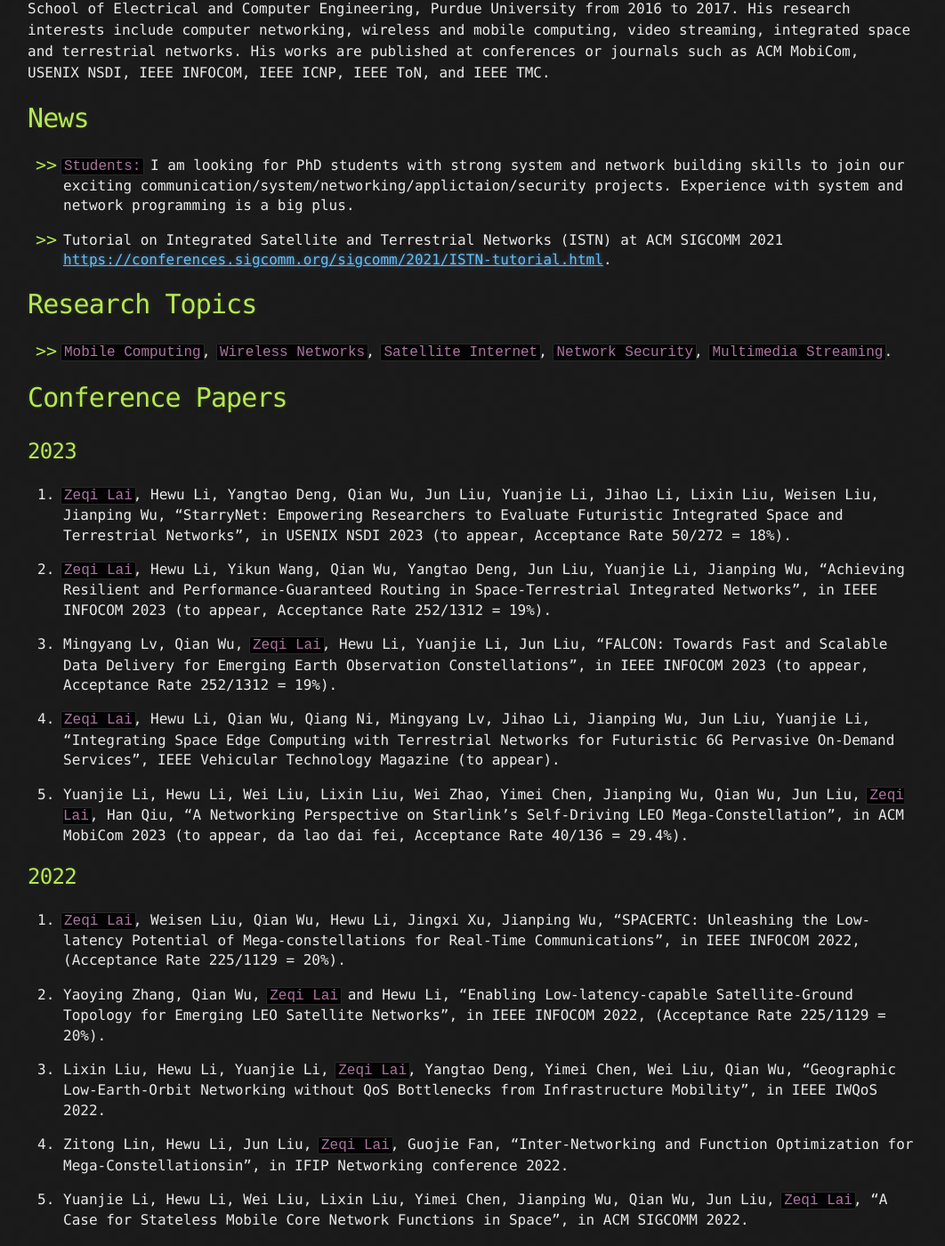
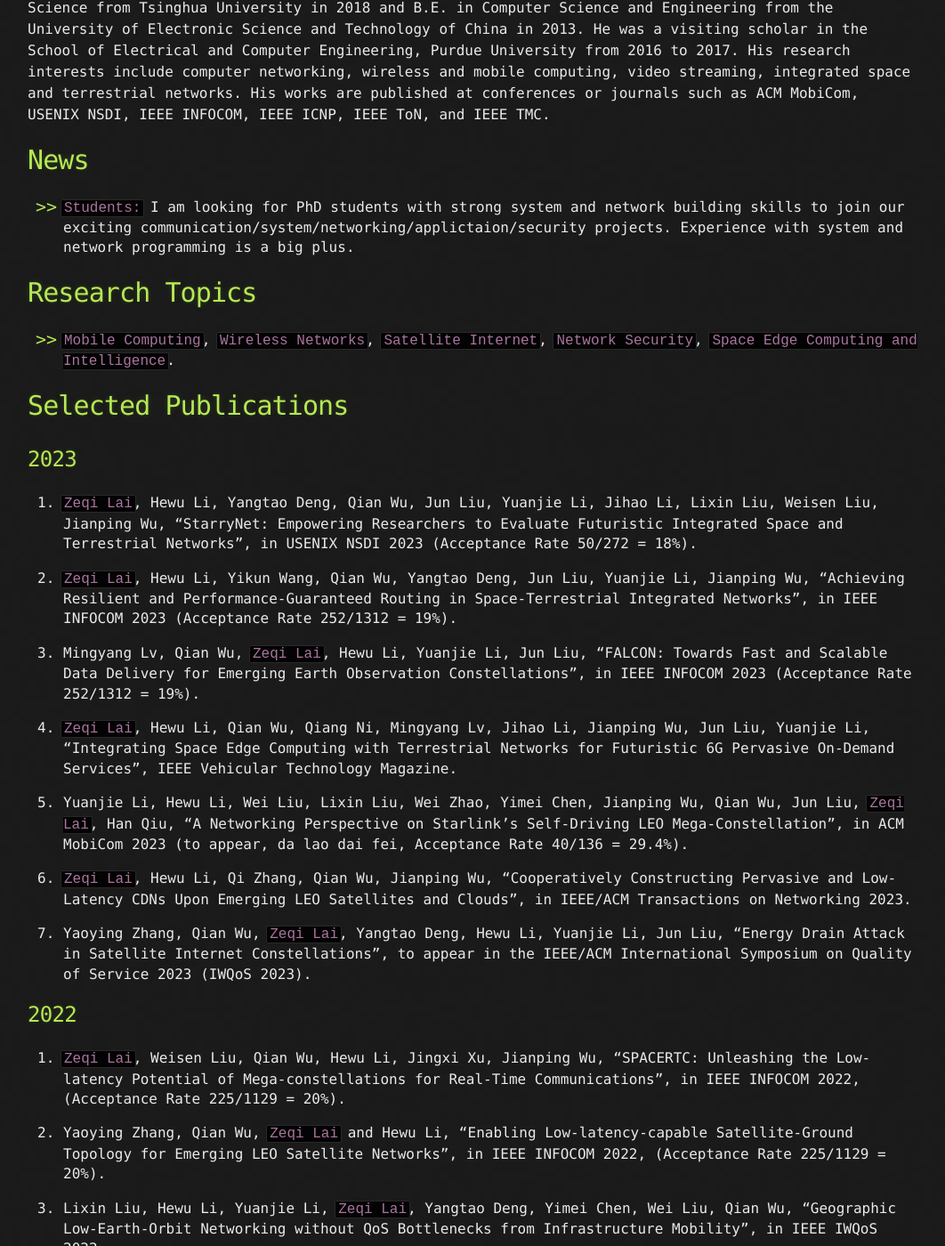
Before and after one commit to lzq8272587/lzq8272587.github.io, a Jekyll site: the page built from index.md, in a window 1280 px wide and 1400 px high, scrolled down 710 px. Shown: the whole window at 89% size, without its empty margins (109-1171 px from the left). Built offline with Jekyll 4.4.1, drawn with Linux system fonts in a browser that asks for light colours; our own code applies the rules of GitHub Pages for plain Markdown files; some of the changed text lies outside the part shown.

Commit message:
Info update.
Update information

```diff
--- a/index.md
+++ b/index.md
@@ -1,5 +1,5 @@
 
-![Avatar](./avatar-small.png)
+![Avatar](./avatar-22.jpg)
 
 
 **Email:** zeqilai@tsinghua.edu.cn
@@ -13,7 +13,7 @@
 
 * `Students:` I am looking for PhD students with strong system and network building skills to join our exciting communication/system/networking/applictaion/security projects. Experience with system and network programming is a big plus.
 
-* Tutorial on Integrated Satellite and Terrestrial Networks (ISTN) at ACM SIGCOMM 2021 [https://conferences.sigcomm.org/sigcomm/2021/ISTN-tutorial.html](https://conferences.sigcomm.org/sigcomm/2021/ISTN-tutorial.html).
+[//]: <!--  * Tutorial on Integrated Satellite and Terrestrial Networks (ISTN) at ACM SIGCOMM 2021 [https://conferences.sigcomm.org/sigcomm/2021/ISTN-tutorial.html](https://conferences.sigcomm.org/sigcomm/2021/ISTN-tutorial.html). -->
 
 [//]: <!--  * Our paper "SPACERTC: Unleashing the Low-latency Potential of Mega-constellations for Real-Time Communications (`Zeqi Lai`, Weisen Liu, Qian Wu, Hewu Li, Jingxi Xu, Jianping Wu)", has been accepted by IEEE INFOCOM 2022, (Acceptance Rate 225/1129 = 20%).-->
 
@@ -27,21 +27,26 @@
 
 # Research Topics
 
-* `Mobile Computing`, `Wireless Networks`, `Satellite Internet`, `Network Security`, `Multimedia Streaming`.
+* `Mobile Computing`, `Wireless Networks`, `Satellite Internet`, `Network Security`, `Space Edge Computing and Intelligence`.
 
-# Conference Papers
+# Selected Publications
 
 ##  2023
 
-1. `Zeqi Lai`, Hewu Li, Yangtao Deng, Qian Wu, Jun Liu, Yuanjie Li, Jihao Li, Lixin Liu, Weisen Liu, Jianping Wu, "StarryNet: Empowering Researchers to Evaluate Futuristic Integrated Space and Terrestrial Networks", in USENIX NSDI 2023 (to appear, Acceptance Rate 50/272 = 18%).
+1. `Zeqi Lai`, Hewu Li, Yangtao Deng, Qian Wu, Jun Liu, Yuanjie Li, Jihao Li, Lixin Liu, Weisen Liu, Jianping Wu, "StarryNet: Empowering Researchers to Evaluate Futuristic Integrated Space and Terrestrial Networks", in USENIX NSDI 2023 (Acceptance Rate 50/272 = 18%).
 
-2. `Zeqi Lai`, Hewu Li, Yikun Wang, Qian Wu, Yangtao Deng, Jun Liu, Yuanjie Li, Jianping Wu, "Achieving Resilient and Performance-Guaranteed Routing in Space-Terrestrial Integrated Networks", in IEEE INFOCOM 2023 (to appear, Acceptance Rate 252/1312 = 19%).
+2. `Zeqi Lai`, Hewu Li, Yikun Wang, Qian Wu, Yangtao Deng, Jun Liu, Yuanjie Li, Jianping Wu, "Achieving Resilient and Performance-Guaranteed Routing in Space-Terrestrial Integrated Networks", in IEEE INFOCOM 2023 (Acceptance Rate 252/1312 = 19%).
 
-3. Mingyang Lv, Qian Wu, `Zeqi Lai`, Hewu Li, Yuanjie Li, Jun Liu, "FALCON: Towards Fast and Scalable Data Delivery for Emerging Earth Observation Constellations", in IEEE INFOCOM 2023 (to appear, Acceptance Rate 252/1312 = 19%).
+3. Mingyang Lv, Qian Wu, `Zeqi Lai`, Hewu Li, Yuanjie Li, Jun Liu, "FALCON: Towards Fast and Scalable Data Delivery for Emerging Earth Observation Constellations", in IEEE INFOCOM 2023 (Acceptance Rate 252/1312 = 19%).
 
-4. `Zeqi Lai`, Hewu Li, Qian Wu, Qiang Ni, Mingyang Lv, Jihao Li, Jianping Wu, Jun Liu, Yuanjie Li, "Integrating Space Edge Computing with Terrestrial Networks for Futuristic 6G Pervasive On-Demand Services", IEEE Vehicular Technology Magazine (to appear).
+4. `Zeqi Lai`, Hewu Li, Qian Wu, Qiang Ni, Mingyang Lv, Jihao Li, Jianping Wu, Jun Liu, Yuanjie Li, "Integrating Space Edge Computing with Terrestrial Networks for Futuristic 6G Pervasive On-Demand Services", IEEE Vehicular Technology Magazine.
 
 5. Yuanjie Li, Hewu Li, Wei Liu, Lixin Liu, Wei Zhao, Yimei Chen, Jianping Wu, Qian Wu, Jun Liu, `Zeqi Lai`, Han Qiu, "A Networking Perspective on Starlink's Self-Driving LEO Mega-Constellation", in ACM MobiCom 2023 (to appear, da lao dai fei, Acceptance Rate 40/136 = 29.4%).
+
+6. `Zeqi Lai`, Hewu Li, Qi Zhang, Qian Wu, Jianping Wu, "Cooperatively Constructing Pervasive and Low-Latency CDNs Upon Emerging LEO Satellites and Clouds", in IEEE/ACM Transactions on Networking 2023.
+
+7. Yaoying Zhang, Qian Wu, `Zeqi Lai`, Yangtao Deng, Hewu Li, Yuanjie Li, Jun Liu, "Energy Drain Attack in Satellite Internet Constellations", to appear in the IEEE/ACM International Symposium on Quality of Service 2023 (IWQoS 2023).
+
 
 ##  2022
 
@@ -88,12 +93,20 @@
 
 3. Jiang Zhou, Hewu Li, Qian Wu, `Zeqi Lai`, Jun Liu, SR-TPP: Extending IPv6 Segment Routing to enable Trusted and Private Network Paths, 2020 IEEE Symposium on Computers and Communications (ISCC), Rennes, France, 2020.
 
+## 2019
+
+
+1. `Zeqi Lai`, Y.Charlie Hu, Yong Cui, Linhui Sun, and Ningwei Dai. Furion: Engineering high-quality immersive virtual reality on today’s mobile devices. IEEE Transactions on Mobile Computing, 2019. (CCF Rank A.)
+
+2. Ziyi Wang, Yong Cui, and `Zeqi Lai`. “A First Look at Mobile Intelligence: Architecture, Experimentation and Challenges.” IEEE Network, 2019.
 
 
 ## 2018 and Earlier
 
 
-2. `Zeqi Lai`, Yong Cui, Ziyi Wang, and Xiaoyu Hu. Immersion on the Edge: A Cooperative Framework for Mobile Immersive Computing. In SIGCOMM demo&poster session. ACM, 2018.
+1. `Zeqi Lai`, Yong Cui, Ziyi Wang, and Xiaoyu Hu. Immersion on the Edge: A Cooperative Framework for Mobile Immersive Computing. In SIGCOMM demo&poster session. ACM, 2018.
+
+2. Yong Cui, Yimin Jiang, `Zeqi Lai`, Xiaomeng Chen, Y.Charlie Hu, Kun Tan, Minglong Dai, and Kai Zheng. Wireless network instabilities in the wild: Prevalence, app (non)resilience, and os remedy. IEEE Transactions on Networking, 2018. (CCF Rank A, corresponding author.)
 
 3. `Zeqi Lai`, Y.Charlie Hu, Yong Cui, Linhui Sun, and Ningwei Dai. Furion: Engineering high-quality immersive virtual reality on today’s mobile devices. In MOBICOM. ACM, 2017, (Acceptance Rate 35/189=18%, `158 Google citations`).
 
@@ -108,24 +121,22 @@
 8. Yong Cui, Shihan Xiao, Xin Wang, Minming Li, Hongyi Wang, and `Zeqi Lai`. Performance-aware energy optimization on mobile devices in cellular network. In INFOCOM. IEEE, 2014, (Acceptance Rate 320/1645=19%).
 
 
-# Journals & Magazines
+[//]: <!-- * # Journals & Magazines -->
 
-1. Ziyi Wang, Yong Cui, and `Zeqi Lai`. “A First Look at Mobile Intelligence: Architecture, Experimentation and Challenges.” IEEE Network, 2019.
 
-1. `Zeqi Lai`, Y.Charlie Hu, Yong Cui, Linhui Sun, and Ningwei Dai. Furion: Engineering high-quality immersive virtual reality on today’s mobile devices. IEEE Transactions on Mobile Computing, 2019. (CCF Rank A.)
 
-2. Yong Cui, Yimin Jiang, `Zeqi Lai`, Xiaomeng Chen, Y.Charlie Hu, Kun Tan, Minglong Dai, and Kai Zheng. Wireless network instabilities in the wild: Prevalence, app (non)resilience, and os remedy. IEEE Transactions on Networking, 2018. (CCF Rank A, corresponding author.)
 
-3. Yong Cui, Ningwei Dai, `Zeqi Lai`, Minming Li, Zhenhua Li, Yuming Hu, Kui Ren, Yuchi Chen. TailCutter: Wisely Cutting Tail Latency in Cloud CDNs Under Cost Constraints. IEEE Transactions on Networking, 2019. (CCF Rank A, corresponding author.)
 
-4. Yong Cui, `Zeqi Lai`, Xin Wang, and Ningwei Dai. Quicksync: Improving synchronization efficiency for mobile cloud storage services. IEEE Transactions on Mobile Computing, 2017.
+9. Yong Cui, Ningwei Dai, `Zeqi Lai`, Minming Li, Zhenhua Li, Yuming Hu, Kui Ren, Yuchi Chen. TailCutter: Wisely Cutting Tail Latency in Cloud CDNs Under Cost Constraints. IEEE Transactions on Networking, 2019. (CCF Rank A, corresponding author.)
 
-5. Yong Cui, `Zeqi Lai`, and Ningwei Dai. A first look at mobile cloud storage services: architecture, experimentation,
+10. Yong Cui, `Zeqi Lai`, Xin Wang, and Ningwei Dai. Quicksync: Improving synchronization efficiency for mobile cloud storage services. IEEE Transactions on Mobile Computing, 2017.
+
+11. Yong Cui, `Zeqi Lai`, and Ningwei Dai. A first look at mobile cloud storage services: architecture, experimentation,
 and challenges. IEEE Network, 30(4), 2016.
 
-6. Yong Cui, Shihan Xiao, Xin Wang, `Zeqi Lai`, Zhenjie Yang, Minming Li, and Hongyi Wang. “Performance-aware energy optimization on mobile devices in cellular network.” IEEE Transactions on Mobile Computing 16, no. 4 (2017): 1073-1089.
+12. Yong Cui, Shihan Xiao, Xin Wang, `Zeqi Lai`, Zhenjie Yang, Minming Li, and Hongyi Wang. “Performance-aware energy optimization on mobile devices in cellular network.” IEEE Transactions on Mobile Computing 16, no. 4 (2017): 1073-1089.
 
-7. 崔勇, `赖泽祺`, 缪葱葱. 移动云存储服务关键技术研究. 中兴通讯技术, 2015, 21(2): 10-13.
+13. 崔勇, `赖泽祺`, 缪葱葱. 移动云存储服务关键技术研究. 中兴通讯技术, 2015, 21(2): 10-13.
 
 
 # IETF Experience
```
Also changed, not shown: avatar-2 (1).jpg (added), avatar-2-resize.jpg (added), avatar-2.jpg (added), avatar-22.jpg (added).
